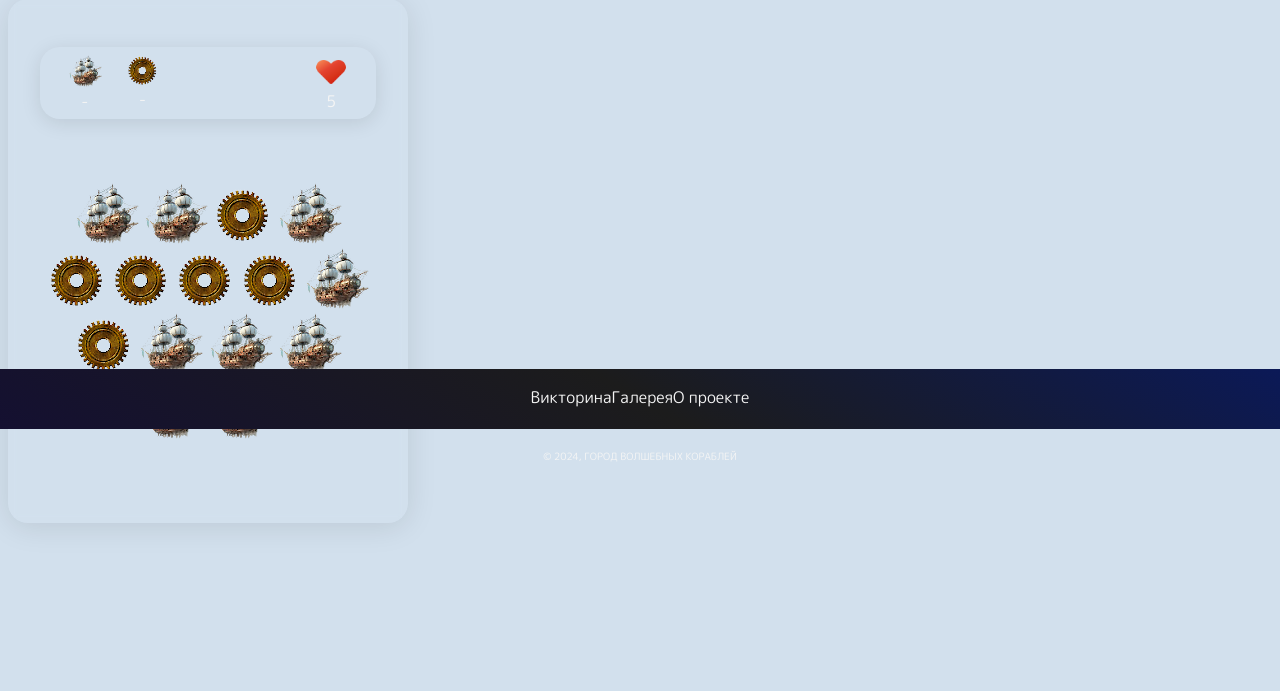
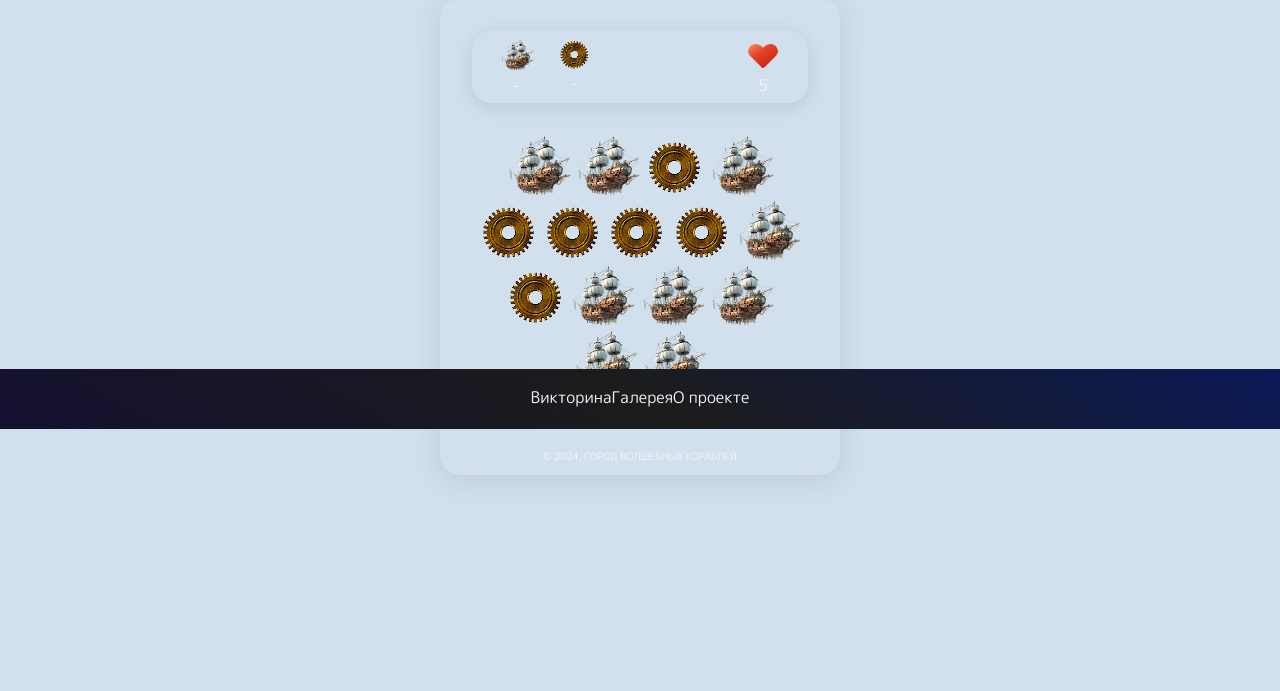
Before and after one commit to Marakuyaspb/flot_quiz, a Django app: page /game/ in a window 1280 px wide. Shown: the part 371-1062 px from the top of the page. After the commit the page ends 850 px from the top, so only its background shows below. Run offline with Django 4.2, Linux system fonts and the light colour scheme; data comes from the database, SQL or seed files in the repository; parts of the project's set-up code (start-up, migrations or seed data) failed here and were passed over; some libraries are stand-ins or nearby versions; some web fonts are replaced; grey boxes are pictures that could not be loaded.

Commit message:
game looks better

```diff
--- a/BACK_DJ/magicflot/templates/magicflot/game.html
+++ b/BACK_DJ/magicflot/templates/magicflot/game.html
@@ -11,11 +11,11 @@
 		<img class ='header_magic' src = '{% static "img/vertical_1.png" %}'>
 	</div>
 
-
+	<center>
 		<div id='game' class ='glass m-2 white_milk'>
 
 			<center>
-			<div class='d-flex justify-content-between glass_score my-3 py-1'>
+				<div class='d-flex justify-content-between glass_score mb-3 py-1'>
 
 					<div class="d-flex justify-content-start">
 
@@ -40,12 +40,10 @@
 				</div>
 
 
-
-
 			<div class='my-2'>
 
 				<div id=''>
-				<div class="questions_container pt-5">
+					<div class="questions_container pt-3">
 
 						<div id='questions_all'>
 							{% for question in questions %}
@@ -138,6 +136,7 @@
 			</div>
 			</center>
 		</div>
+	</center>
 
 </section>
 
```
Also changed, not shown: BACK_DJ/HelloDjango/static/css/main_style.css (+4 -3 lines). Lines whose indentation alone changed are shown as unchanged.
